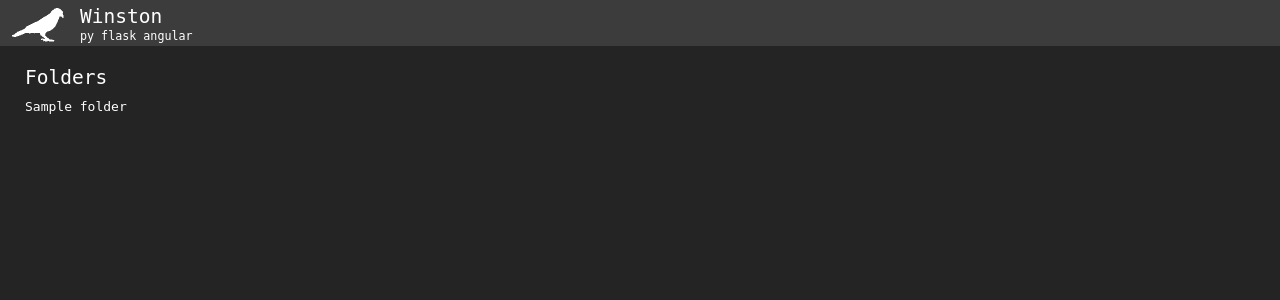
After one commit to CraicOverflow89/winston, a Flask app: template templates/folders.html in a window 1280 px wide. The commit adds this page. Shown: the top 300 px of the page. Run offline with Flask 2, Linux system fonts and the light colour scheme; the template is opened without the code that fills it: most values are stand-ins (such as "Sample title", 1, 10 or a date in 2020).

Commit message:
Created temporary folders template. Updated stylesheet.

```diff
--- a/static/styles/main.css
+++ b/static/styles/main.css
@@ -7,6 +7,12 @@ body {
 	background-color: rgba(36, 36, 36, 1);
 	color: rgba(255, 255, 255, 1);
 	font-family: monospace;
+}
+
+a, a:active, a:hover {
+	color: rgba(255, 255, 255, 1);
+	font-family: monospace;
+	text-decoration: none;
 }
 
 .fill {
--- /dev/null
+++ b/templates/folders.html
@@ -0,0 +1,11 @@
+{% extends "layout.html" %}
+
+{% block title %}
+	Folders
+{% endblock %}
+
+{% block content %}
+    {% for folder in data %}
+        <a href="folder/{{ folder }}">{{ folder }}</a><br>
+    {% endfor %}
+{% endblock %}
```
